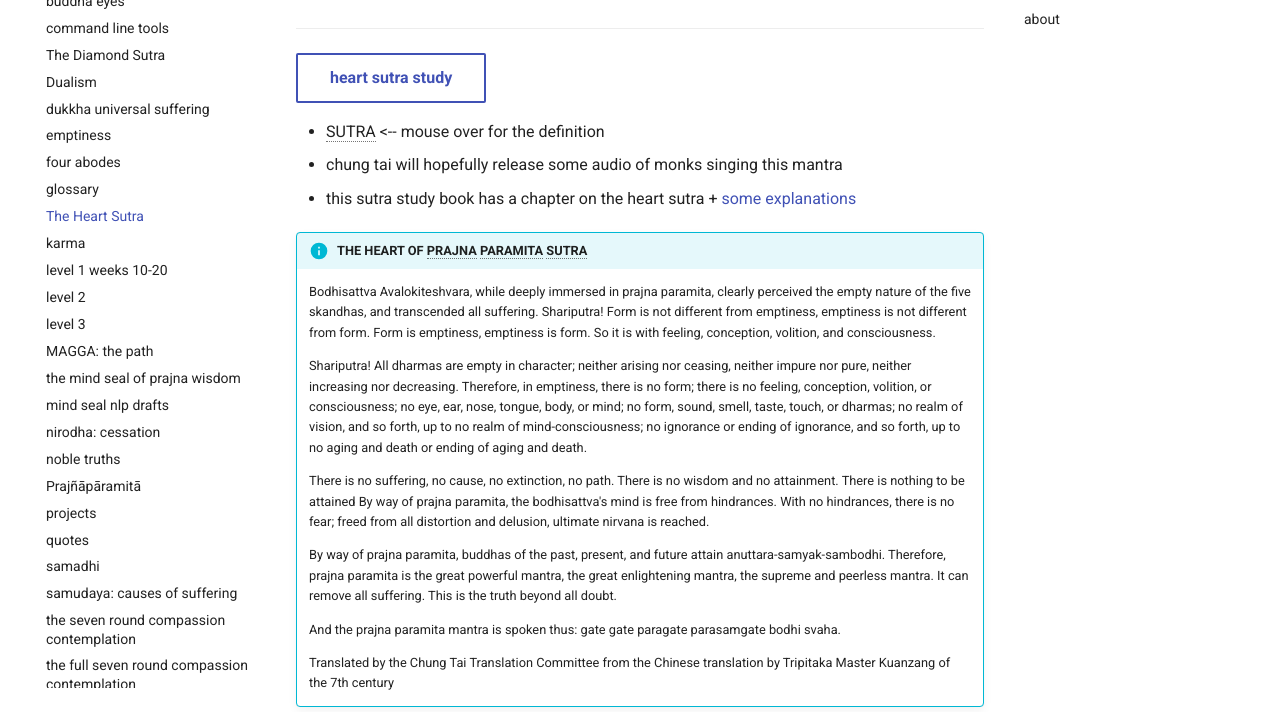
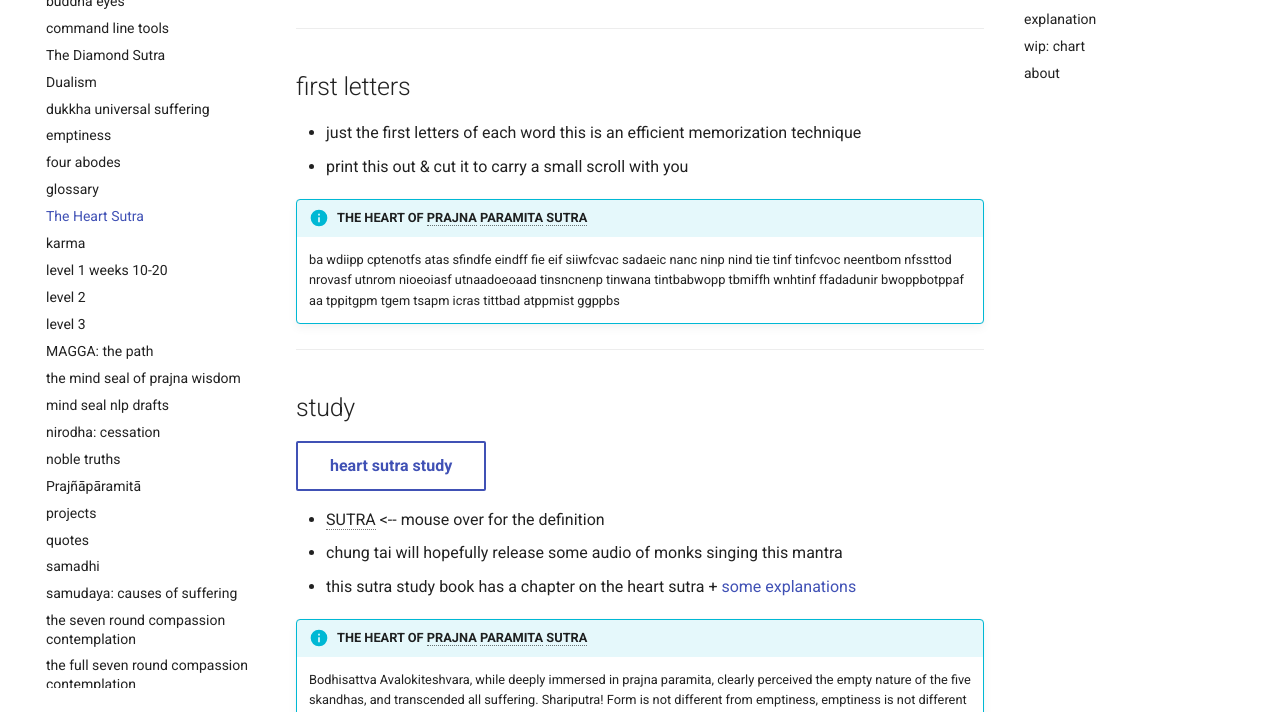
Before and after one commit to shane0/buddhism, an MkDocs documentation site: the page built from docs/heart_sutra.md, in a window 1280 px wide and 900 px high, scrolled down 578 px, cut to the strip 188-900 px from the top of the window. Built offline with MkDocs 1.6.1 and Material for MkDocs 9.7.7, drawn with Linux system fonts in a browser that asks for light colours; comment, search, counter and statistics services are not loaded; the version menu is left out.

Commit message:
docs(h): h.py updates

```diff
--- a/docs/heart_sutra.md
+++ b/docs/heart_sutra.md
@@ -5,6 +5,55 @@
 <iframe width="859" height="531" src="https://www.youtube.com/embed/vllKiMq-q3M" title="memorization: python click app for memorizing the heart sutra (or anything)" frameborder="0" allow="accelerometer; autoplay; clipboard-write; encrypted-media; gyroscope; picture-in-picture; web-share" referrerpolicy="strict-origin-when-cross-origin" allowfullscreen></iframe>
 
 ---
+
+## first letters
+
+- just the first letters of each word this is an efficient memorization technique
+- print this out & cut it to carry a small scroll with you
+
+!!! info "THE HEART OF PRAJNA PARAMITA SUTRA"
+
+    ba
+    wdiipp
+    cptenotfs
+    atas
+    sfindfe
+    eindff
+    fie
+    eif
+    siiwfcvac
+    sadaeic
+    nanc
+    ninp
+    nind
+    tie
+    tinf
+    tinfcvoc
+    neentbom
+    nfssttod
+    nrovasf
+    utnrom
+    nioeoiasf
+    utnaadoeoaad
+    tinsncnenp
+    tinwana
+    tintbabwopp
+    tbmiffh
+    wnhtinf
+    ffadadunir
+    bwoppbotppaf
+    aa
+    tppitgpm
+    tgem
+    tsapm
+    icras
+    tittbad
+    atppmist
+    ggppbs
+
+---
+
+## study
 
 [heart sutra study](https://www.ctworld.org.tw/Buddhist%20e-Books/Books05/index.html){ .md-button }
 
```
Also changed, not shown: snippets/heart_sutra_first_letters.md (added, +37 -0 lines), 2 other files.
